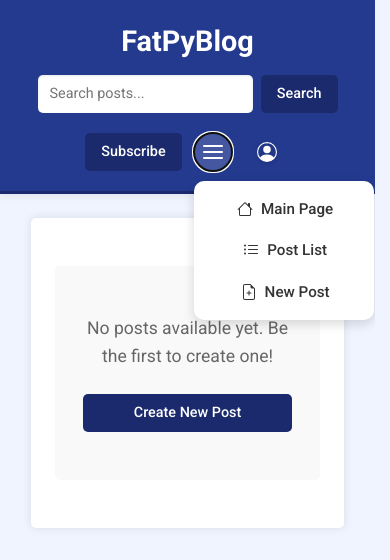
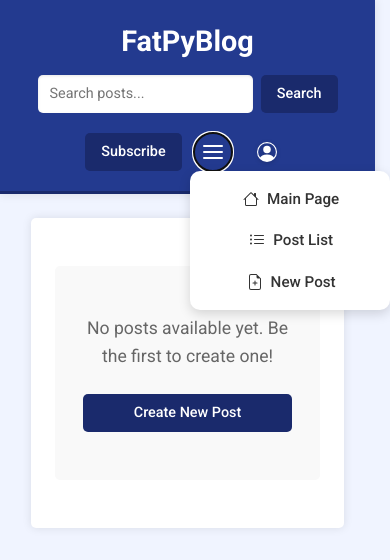
Before and after one commit to Vybornak2/FatPyBlog, a Django app: page / in a window 390 px wide, after a click that opens the changed part. Shown: the top 560 px of the page. Run offline with Django 5.2, Linux system fonts and the light colour scheme; data that the repository does not hold is empty.

Commit message:
Menus fixed

```diff
--- a/blog/static/css/account-menu.css
+++ b/blog/static/css/account-menu.css
@@ -1,19 +1,46 @@
-/* Account Menu Styles */
-.account-menu {
-    position: relative;
+/* Account Menu Styles - Made consistent with nav-menu */
+.account-menu,
+.nav-menu {
+    position: relative !important;
+    display: flex !important;
+    align-items: center !important;
 }
 
-.account-menu .dropdown-menu {
+/* Common styling for both menus - unified dropdown styling */
+.account-menu .dropdown-menu,
+.nav-menu .dropdown-menu {
     min-width: 180px !important;
-    margin-top: 0.5rem !important;
     padding: 0.4rem !important;
     border: none !important;
     box-shadow: 0 4px 12px rgba(0,0,0,0.15) !important;
     border-radius: 10px !important;
     overflow: hidden !important;
+
+    /* Position menus directly below toggle buttons with no gap */
+    position: absolute !important;
+    top: 25% !important;
+    margin-top: 0 !important; /* Remove margin completely */
+
+    /* Disable animations */
+    animation: none !important;
+    transition: opacity 0.15s linear !important;
 }
 
-.account-menu .dropdown-item {
+/* Position both menus to grow leftward */
+.nav-menu .dropdown-menu,
+.account-menu .dropdown-menu {
+    right: 0px !important;
+    left: auto !important;
+}
+
+/* Override for mobile if needed */
+.dropdown-menu-end {
+    --bs-position: end !important;
+}
+
+/* Common item styling for both menus */
+.account-menu .dropdown-item,
+.nav-menu .dropdown-item {
     padding: 0.7rem 1rem !important;
     font-size: 0.95rem !important;
     color: var(--text-color) !important;
@@ -30,7 +57,9 @@
     border-radius: 6px !important;
 }
 
-.account-menu .dropdown-item:hover {
+/* Common hover effects for both menus */
+.account-menu .dropdown-item:hover,
+.nav-menu .dropdown-item:hover {
     background-color: #f4f7ff !important;
     color: var(--primary-color) !important;
     border-left-color: var(--primary-color) !important;
@@ -60,14 +89,31 @@
     transform: scale(1.1);
 }
 
-/* Dropdown transition */
-.account-menu .dropdown-menu.show {
-    animation: slideIn 0.2s ease-out;
+/* Simple fade for both menus */
+.dropdown-menu.show {
+    opacity: 1 !important;
+    display: block !important;
 }
 
-@keyframes slideIn {
-    from { opacity: 0; transform: translateY(-10px); }
-    to { opacity: 1; transform: translateY(0); }
+/* Toggle button styling for both menus */
+.account-menu .dropdown-toggle,
+.nav-menu .dropdown-toggle {
+    position: relative !important; /* Establish positioning context */
+    background: transparent !important;
+    border: none !important;
+    cursor: pointer !important;
+    width: 38px !important;
+    height: 38px !important;
+    padding: 0 !important;
+    display: flex !important;
+    align-items: center !important;
+    justify-content: center !important;
+}
+
+/* Remove dropdown arrows from both menus */
+.account-menu .dropdown-toggle::after,
+.nav-menu .dropdown-toggle::after {
+    display: none !important;
 }
 
 /* Responsive styling */
@@ -77,4 +123,25 @@
         height: 28px !important;
         font-size: 12px !important;
     }
+
+    /* Consistent mobile dropdown positioning for both menus */
+    .account-menu .dropdown-menu,
+    .nav-menu .dropdown-menu {
+        position: absolute !important;
+        top: 100% !important;
+        width: 200px !important;
+        margin-top: 0 !important; /* No margin on mobile */
+        transform: none !important;
+    }
+
+    /* Menu alignment on mobile - both go to their respective sides */
+    .account-menu .dropdown-menu {
+        right: 0 !important;
+        left: auto !important;
+    }
+
+    .nav-menu .dropdown-menu {
+        right: auto !important;
+        left: 0 !important;
+    }
 }
```
